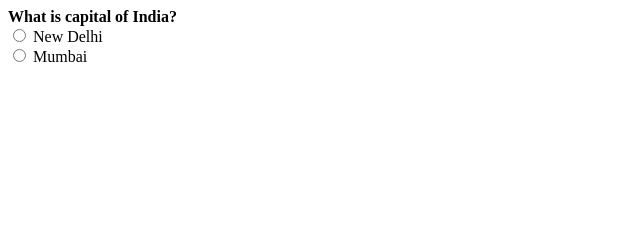
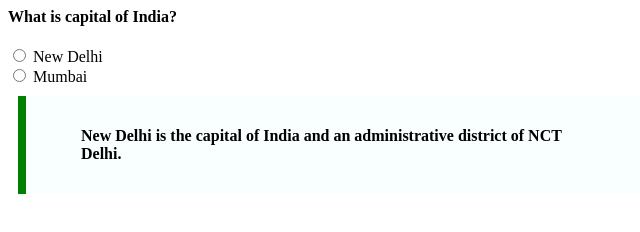
Before and after one commit to acciojob/trivia-Ashutoshbot1, a website: page main.html in a window 1280 px wide. Shown: the whole page, without its empty margins (0-640 px from the left). Drawn offline with Linux system fonts and the light colour scheme.

Commit message:
created a submission

```diff
--- a/main.html
+++ b/main.html
@@ -9,7 +9,7 @@
 <body>
 	<!-- the entire body must be written by student -->
 	<div class="ques">
-		<strong>What is capital of India?</strong>
+		What is capital of India?
 	</div>
 
 	<div class="options">
@@ -19,8 +19,10 @@
 		<label for="mumbai">Mumbai</label>
 	</div>
 
-	<div>
-
+	<div class="blockquote">
+		<blockquote cite="https://en.wikipedia.org/wiki/New_Delhi">
+			New Delhi is the capital of India and an administrative district of NCT Delhi.
+		</blockquote>
 	</div>
 
     <script type="text/javascript" src="./script.js">
--- a/styles.css
+++ b/styles.css
@@ -1,2 +1,16 @@
 
 /* Your CSS Code here. */
+
+.ques{
+	margin-bottom:20px;
+	font-weight:bold;
+}
+
+.blockquote{
+	max-width:600px;
+	margin:10px;
+	padding:15px;
+	border-left: 8px solid green;
+	background-color: #f8fffe;
+	font-weight: bold;
+}
```
